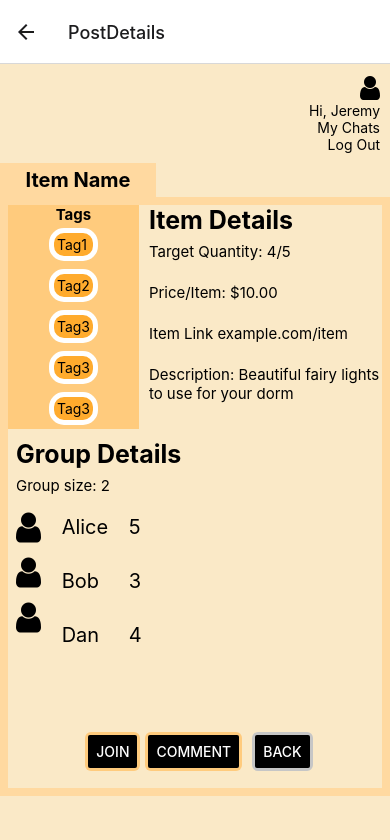
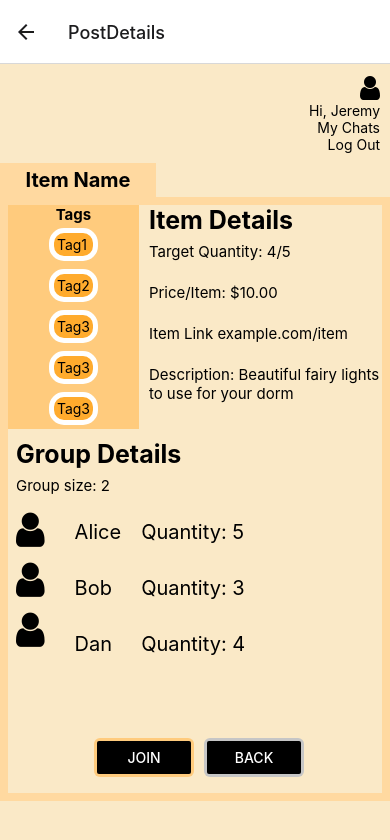
Before and after one commit to cis350/project-uniteandconquer, a React Native app in the folder uniteandconquer-mobile/: screen /PostDetails in a window 390 px wide. Shown: the top 840 px of the page. Built offline with nearby package versions, Linux system fonts and the light colour scheme.

Commit message:
Revert "update #57 #59"
This reverts commit 7ba14e4397ff1a3aa7f38369f8ac96b27ac966f7.

```diff
--- a/uniteandconquer-mobile/App.js
+++ b/uniteandconquer-mobile/App.js
@@ -9,7 +9,6 @@ import {
 import UserProfile from './components/UserProfile';
 import PostDetails from './components/PostDetails';
 import CreatePost from './components/CreatePost';
-import Comment from './components/Comment';
 
 // styling ---------
 
@@ -53,7 +52,6 @@ export default function App() {
         <Stack.Screen name="UserProfile" component={UserProfile} />
         <Stack.Screen name="PostDetails" component={PostDetails} />
         <Stack.Screen name="CreatePost" component={CreatePost} />
-        <Stack.Screen name="Comment" component={Comment} />
       </Stack.Navigator>
     </NavigationContainer>
   );
--- a/uniteandconquer-mobile/components/Comment.js
+++ /dev/null
@@ -1,83 +0,0 @@
-import React, { useState } from 'react';
-import {
-  StyleSheet, View, ScrollView, Text, TextInput, Button,
-} from 'react-native';
-
-const styles = StyleSheet.create({
-  container: {
-    backgroundColor: '#FAE9C7',
-    height: '100%',
-    width: '100%',
-  },
-});
-const commentStyles = StyleSheet.create({
-  container: {
-    alignItems: 'center',
-    flex: 1,
-    justifyContent: 'flex-end',
-
-  },
-  addComment: {
-    padding: 10,
-    backgroundColor: '#FFD9A0',
-    marginBottom: 15,
-    width: 380,
-  },
-  commentName: {
-    fontWeight: 'bold',
-  },
-  commentContent: {
-
-  },
-  comment: {
-    backgroundColor: '#ffd9a0',
-    borderRadius: 20,
-    padding: 10,
-    // shadowColor: '0px 4px 4px rgba(0, 0, 0, 0.25)',
-    // borderRadius: 5,
-    // padding: '5px',
-    // marginTop: '15px',
-    // width: '350px',
-  },
-});
-function Comment() {
-  const [tempID, setTempID] = useState(3);
-  const [commentInput, setCommentInput] = useState('');
-  const [comments, setComments] = useState([
-    { id: 1, name: 'user1', content: 'I loved using this item' },
-    { id: 2, name: 'user2', content: 'I wonder if I will need this' },
-  ]);
-
-  const addComment = () => {
-    if (commentInput && commentInput.length > 0) {
-      const newComment = { id: tempID, name: `user${3}`, content: commentInput };
-      setComments([...comments, newComment]);
-      setTempID(tempID + 1);
-      setCommentInput('');
-    }
-  };
-
-  return (
-    <ScrollView style={styles.container}>
-      <View style={commentStyles.container}>
-        <View style={commentStyles.addComment}>
-          <TextInput placeholder="Enter your comment" value={commentInput} onChangeText={setCommentInput} />
-          <Button title="Comment" onPress={addComment} />
-        </View>
-      </View>
-
-      <View>
-        {comments.map((comment) => (
-          <View style={commentStyles.comment}>
-            <View>
-              <View><Text style={commentStyles.commentName}>{comment.name}</Text></View>
-              <View><Text style={commentStyles.commentContent}>{comment.content}</Text></View>
-            </View>
-          </View>
-        ))}
-      </View>
-    </ScrollView>
-  );
-}
-
-export default Comment;
--- a/uniteandconquer-mobile/components/CreatePost.js
+++ b/uniteandconquer-mobile/components/CreatePost.js
@@ -19,6 +19,7 @@ const userStyles = StyleSheet.create({
     alignItems: 'stretch',
     justifyContent: 'center',
     margin: 10,
+    zIndex: 1,
   },
   text: {
     textAlign: 'right',
@@ -33,6 +34,7 @@ const createPostStyles = StyleSheet.create({
     borderWidth: 8,
     borderColor: '#FFD9A0',
     height: '90%',
+    zIndex: 0,
   },
   tags: {
     backgroundColor: '#FFCB7D',
@@ -105,36 +107,32 @@ const createPostStyles = StyleSheet.create({
     borderRadius: 6,
     padding: 3,
     marginRight: 5,
+    width: 100,
   },
   RightButton: {
     backgroundColor: '#C6C6C6',
     borderRadius: 6,
     padding: 3,
     marginLeft: 5,
+    width: 100,
   },
   buttons: {
     flexDirection: 'row',
     alignItems: 'center',
     justifyContent: 'center',
     position: 'relative',
-    bottom: -45,
+    bottom: -80,
   },
 });
 
 // app content --------
 
-export default function CreatePost({ navigation }) {
+export default function CreatePost() {
   const [itemName, setItemName] = React.useState('');
   const [targetQuantity, setTargetQuantity] = React.useState('');
   const [price, setPrice] = React.useState('');
   const [link, setLink] = React.useState('');
   const [description, setDescription] = React.useState('');
-  const [tags, setTags] = React.useState([]);
-
-  function addTags(tag) {
-    setTags((arr) => [...arr, tag]);
-    console.log('adding tag... and current tags are:', tags);
-  }
 
   return (
     <ScrollView style={styles.container}>
@@ -157,11 +155,11 @@ export default function CreatePost({ navigation }) {
             <View style={createPostStyles.tags}>
               <Text style={createPostStyles.tagsHeader}>Tags</Text>
               <View>
-                <Text style={createPostStyles.tag} onPress={() => addTags('Tag1')}>Tag1</Text>
-                <Text style={createPostStyles.tag} onPress={() => addTags('Tag2')}>Tag2</Text>
-                <Text style={createPostStyles.tag} onPress={() => addTags('Tag3')}>Tag3</Text>
-                <Text style={createPostStyles.tag} onPress={() => addTags('Tag4')}>Tag4</Text>
-                <Text style={createPostStyles.tag} onPress={() => addTags('Tag5')}>Tag5</Text>
+                <Text style={createPostStyles.tag}>Tag1</Text>
+                <Text style={createPostStyles.tag}>Tag2</Text>
+                <Text style={createPostStyles.tag}>Tag3</Text>
+                <Text style={createPostStyles.tag}>Tag3</Text>
+                <Text style={createPostStyles.tag}>Tag3</Text>
               </View>
             </View>
             <View style={{ flexShrink: 1 }}>
@@ -209,19 +207,9 @@ export default function CreatePost({ navigation }) {
             />
           </View>
           <View>
-            <Text style={createPostStyles.fieldName}>Tags</Text>
-            <View style={createPostStyles.description}>
-              <Text>
-                {' '}
-                {tags}
-                {' '}
-              </Text>
-            </View>
-          </View>
-          <View>
             <View style={createPostStyles.buttons}>
-              <View style={createPostStyles.LeftButton}><Button color="#000" title="Post" onPress={() => navigation.navigate('PostDetails')} /></View>
-              <View style={createPostStyles.RightButton}><Button color="#000" title="Cancel" onPress={() => navigation.navigate('Home')} /></View>
+              <View style={createPostStyles.LeftButton}><Button color="#000" title="Post" /></View>
+              <View style={createPostStyles.RightButton}><Button color="#000" title="Cancel" /></View>
             </View>
           </View>
         </View>
--- a/uniteandconquer-mobile/components/PostDetails.js
+++ b/uniteandconquer-mobile/components/PostDetails.js
@@ -1,6 +1,6 @@
 import React from 'react';
 import {
-  StyleSheet, View, ScrollView, Text, FlatList, Button,
+  StyleSheet, View, ScrollView, Text, Button,
 } from 'react-native';
 import Icon from 'react-native-vector-icons/FontAwesome';
 
@@ -82,28 +82,34 @@ const postDetailStyles = StyleSheet.create({
     width: '40%',
   },
   groupUserName: {
-    marginTop: 5,
     fontSize: 20,
-    marginBottom: 25,
+    marginTop: 10,
+    marginBottom: 22,
+    marginLeft: 20,
   },
   groupUserQuantity: {
     fontSize: 20,
-    marginBottom: 33,
+    marginTop: 10,
+    marginBottom: 22,
+    marginLeft: 20,
   },
   groupUserIcon: {
     marginBottom: 10,
+    marginRight: 10,
   },
   LeftButton: {
     backgroundColor: '#FFCB7D',
     borderRadius: 6,
     padding: 3,
     marginRight: 5,
+    width: 100,
   },
   RightButton: {
     backgroundColor: '#C6C6C6',
     borderRadius: 6,
     padding: 3,
     marginLeft: 5,
+    width: 100,
   },
   buttons: {
     flexDirection: 'row',
@@ -124,7 +130,7 @@ const postDetailStyles = StyleSheet.create({
 
 // app content --------
 
-export default function PostDetails({ navigation }) {
+export default function PostDetails() {
   return (
     <ScrollView style={styles.container}>
       <View style={userStyles.container}>
@@ -169,53 +175,58 @@ export default function PostDetails({ navigation }) {
           <Text style={postDetailStyles.details}>Group size: 2</Text>
           <View>
             <View style={postDetailStyles.groupUser}>
-              <FlatList
-                scrollEnabled="false"
-                data={[
+              <View style={postDetailStyles.list}>
+                {[
                   { key: 'Alice' },
                   { key: 'Bob' },
                   { key: 'Dan' },
-                ]}
-                renderItem={() => (
-                  <Icon style={postDetailStyles.groupUserIcon} name="user" size={35} />
-                )}
+                ].map(() => (
+                  <View>
+                    <Icon
+                      style={postDetailStyles.groupUserIcon}
+                      name="user"
+                      size={40}
                     />
-              <FlatList
-                scrollEnabled="false"
-                data={[
+                  </View>
+                ))}
+              </View>
+              <View>
+                {[
                   { key: 'Alice' },
                   { key: 'Bob' },
                   { key: 'Dan' },
-                ]}
-                renderItem={({ item }) => (
+                ].map((item) => (
+                  <View>
                     <Text
                       style={postDetailStyles.groupUserName}
                     >
                       {item.key}
                     </Text>
-                )}
-              />
-              <FlatList
-                scrollEnabled="false"
-                data={[
+                  </View>
+                ))}
+              </View>
+              <View>
+                {[
                   { key: 5 },
                   { key: 3 },
                   { key: 4 },
-                ]}
-                renderItem={({ item }) => (
+                ].map((item) => (
+                  <View>
                     <Text
-                    style={postDetailStyles.groupUserName}
+                      style={postDetailStyles.groupUserQuantity}
                     >
+                      Quantity:
+                      {' '}
                       {item.key}
                     </Text>
-                )}
-              />
+                  </View>
+                ))}
+              </View>
             </View>
           </View>
           <View>
             <View style={postDetailStyles.buttons}>
               <View style={postDetailStyles.LeftButton}><Button color="#000" title="Join" /></View>
-              <View style={postDetailStyles.LeftButton}><Button color="#000" title="Comment" onPress={() => navigation.navigate('Comment')} /></View>
               <View style={postDetailStyles.RightButton}><Button color="#000" title="Back" /></View>
             </View>
           </View>
```
Lines whose indentation alone changed are shown as unchanged.
